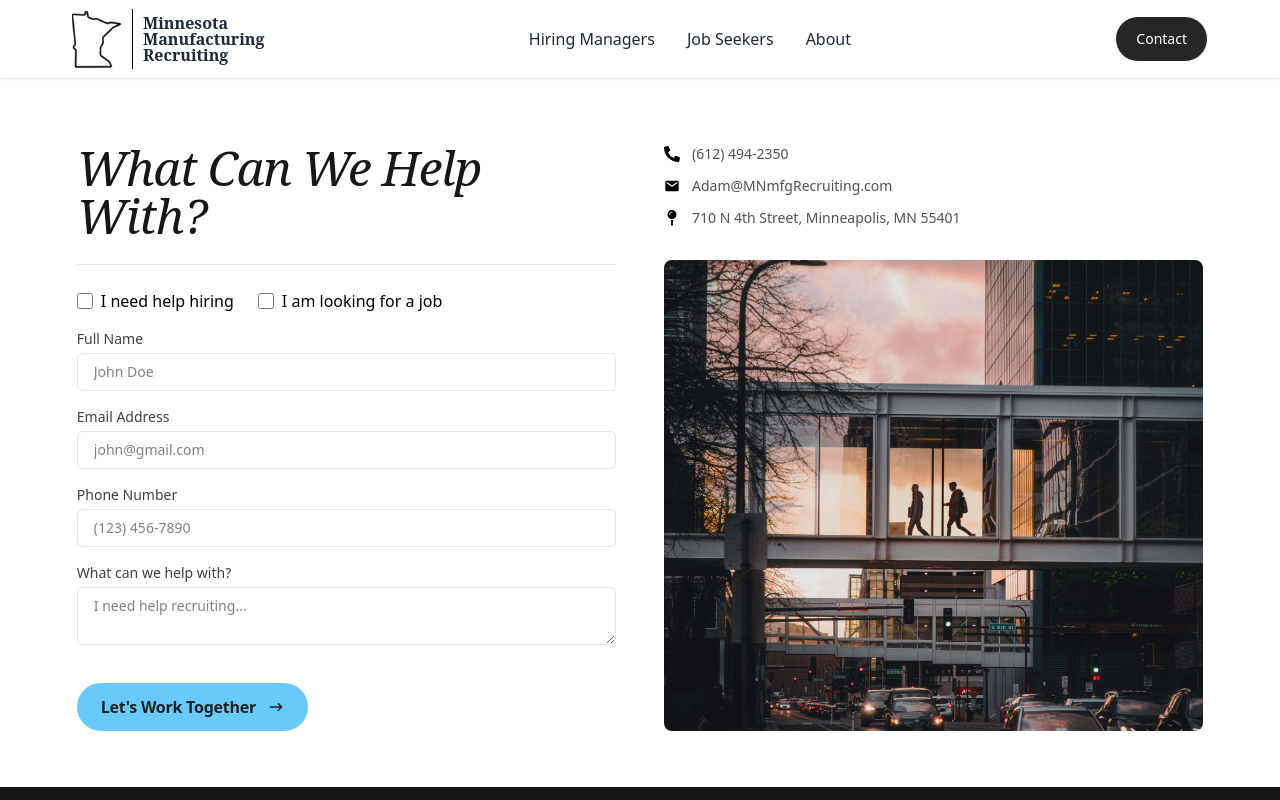
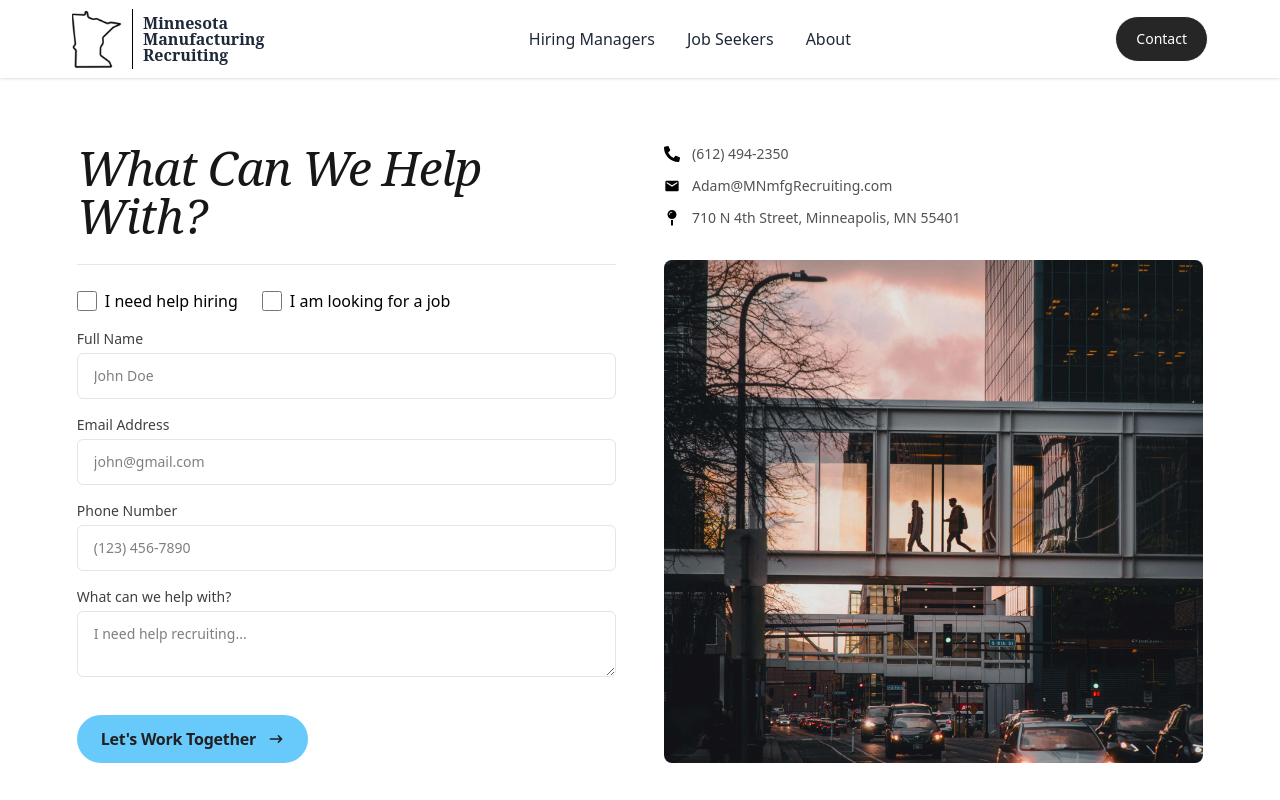
Before and after one commit to mhlauf1/mmr, a Next.js app: page /contact in a window 1280 px wide. Shown: the top 800 px of the page. Built offline with nearby package versions, Linux system fonts and the light colour scheme.

Commit message:
adding formspree

```diff
--- a/src/sections/contact/Hero.tsx
+++ b/src/sections/contact/Hero.tsx
@@ -64,7 +64,7 @@ export default function ContactPage() {
               type="checkbox"
               checked={helpHiring}
               onChange={() => handleOptionChange("hiring")}
-              className="accent-[#68C9FB] rounded-md size-5 md:size-4 mr-2"
+              className="accent-[#68C9FB] rounded-md size-5 mr-2"
             />
             I need help hiring
           </label>
@@ -73,7 +73,7 @@ export default function ContactPage() {
               type="checkbox"
               checked={helpJob}
               onChange={() => handleOptionChange("job")}
-              className="accent-[#68C9FB] rounded-md size-5 md:size-4 mr-2"
+              className="accent-[#68C9FB] rounded-md size-5 mr-2"
             />
             I am looking for a job
           </label>
@@ -96,7 +96,7 @@ export default function ContactPage() {
               required
               value={fullName}
               onChange={(e) => setFullName(e.target.value)}
-              className="w-full border text-sm border-neutral-200 bg-white rounded-md px-4 py-2 focus:outline-none focus:ring-2 focus:ring-blue-300"
+              className="w-full border text-sm border-neutral-200 bg-white rounded-md px-4 py-3 focus:outline-none focus:ring-2 focus:ring-blue-300"
             />
             <ValidationError
               prefix="Full Name"
@@ -115,7 +115,7 @@ export default function ContactPage() {
               required
               value={email}
               onChange={(e) => setEmail(e.target.value)}
-              className="w-full border text-sm border-neutral-200 bg-white rounded-md px-4 py-2 focus:outline-none focus:ring-2 focus:ring-blue-300"
+              className="w-full border text-sm border-neutral-200 bg-white rounded-md px-4 py-3 focus:outline-none focus:ring-2 focus:ring-blue-300"
             />
             <ValidationError
               prefix="Email"
@@ -133,7 +133,7 @@ export default function ContactPage() {
               placeholder="(123) 456-7890"
               value={phoneNumber}
               onChange={(e) => setPhoneNumber(e.target.value)}
-              className="w-full border text-sm border-neutral-200 bg-white rounded-md px-4 py-2 focus:outline-none focus:ring-2 focus:ring-blue-300"
+              className="w-full border text-sm border-neutral-200 bg-white rounded-md px-4 py-3 focus:outline-none focus:ring-2 focus:ring-blue-300"
             />
             <ValidationError
               prefix="Phone Number"
@@ -151,7 +151,7 @@ export default function ContactPage() {
               required
               value={extraText}
               onChange={(e) => setExtraText(e.target.value)}
-              className="w-full border text-sm border-neutral-200 bg-white rounded-md px-4 py-2 focus:outline-none focus:ring-2 focus:ring-blue-300"
+              className="w-full border text-sm border-neutral-200 bg-white rounded-md px-4 py-3 focus:outline-none focus:ring-2 focus:ring-blue-300"
             />
             <ValidationError
               prefix="Message"
```
